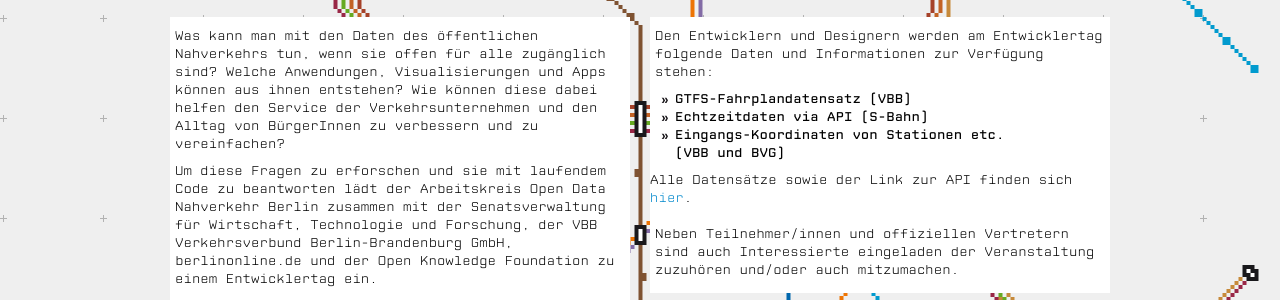
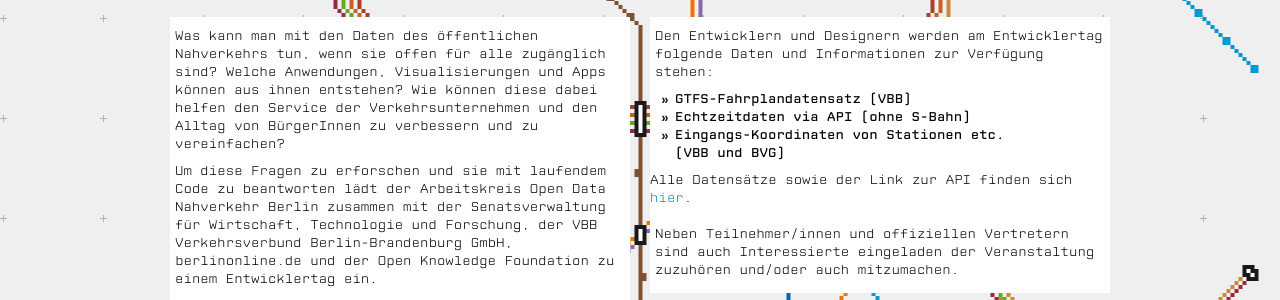
Before and after one commit to okfde/berlin.appsandthecity, a Jekyll site: the page built from index.html, in a window 1280 px wide and 900 px high. Shown: the part 185-485 px from the top of the window. Built offline with Jekyll 4.4.1, drawn with Linux system fonts in a browser that asks for light colours; nearby versions of some CDN libraries; Markdown is read by kramdown in place of the engine named in the settings.

Commit message:
änderung info text

```diff
--- a/index.html
+++ b/index.html
@@ -13,7 +13,7 @@ title: Willkommen
     <p>Den Entwicklern und Designern werden am Entwicklertag folgende Daten und Informationen zur Verfügung stehen:</p>
     <ul style="font-family:'CPMono_v07Plain',sans-serif;">
       <li>GTFS-Fahrplandatensatz (VBB)</li>
-      <li>Echtzeitdaten via API (S-Bahn)</li>
+      <li>Echtzeitdaten via API (ohne S-Bahn)</li>
       <li>Eingangs-Koordinaten von Stationen etc. <br>(VBB und BVG)</li>
     </ul>
     Alle Datensätze sowie der Link zur API finden sich <a href="http://appsandthecity.net/daten/">hier</a>.<br><br>
```
